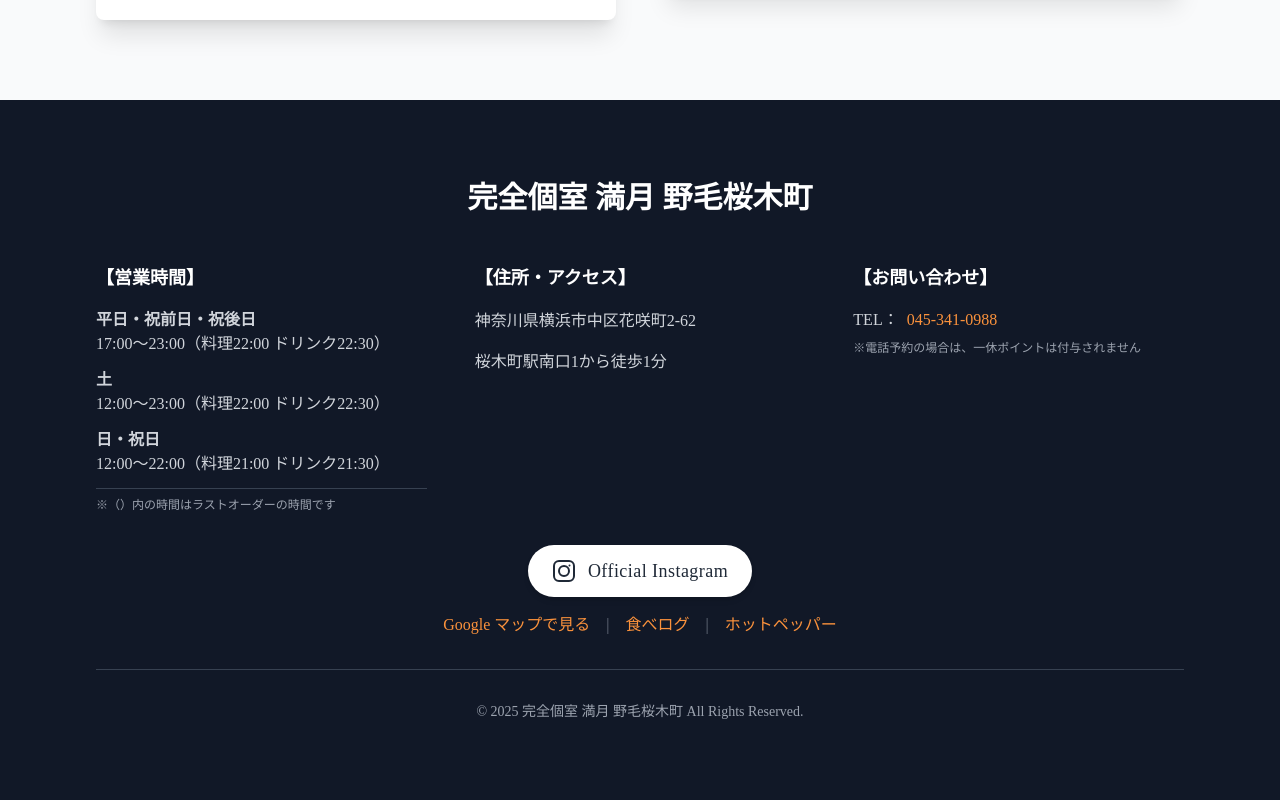
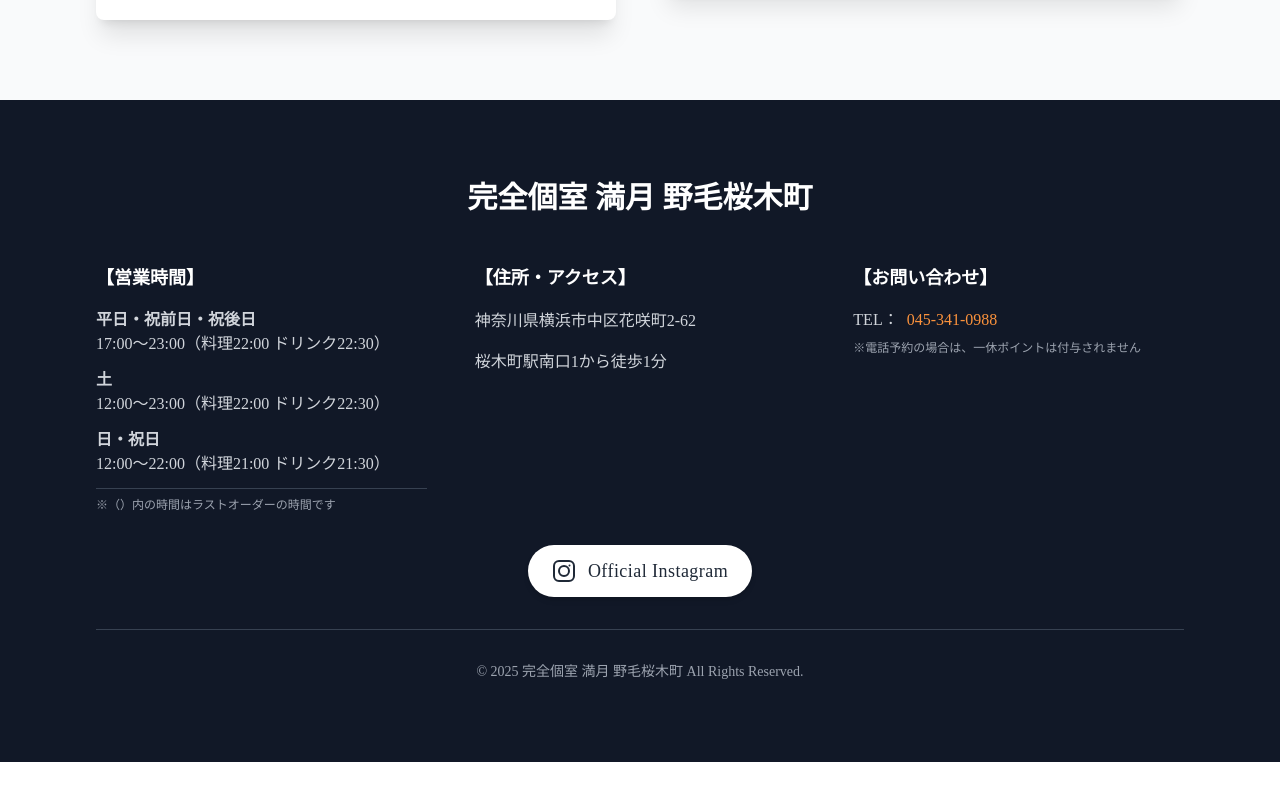
Before and after one commit to Rio2Ryo/HeatSeed-HP-mangetsu-noge, a React (Vite) app: page / in a window 1280 px wide. Shown: the part 5247-6047 px from the top of the page. After the commit the page ends 6009 px from the top, so only its background shows below. Built offline with nearby package versions, Linux system fonts and the light colour scheme; grey boxes are pictures that could not be loaded.

Commit message:
フッターからGoogleマップ・食べログ・ホットペッパーリンク削除

```diff
--- a/src/components/Footer.jsx
+++ b/src/components/Footer.jsx
@@ -78,35 +78,6 @@ const Footer = () => {
               <span>Official Instagram</span>
             </a>
           </div>
-
-          <div className="space-y-2 sm:space-y-0 sm:space-x-4">
-            <a
-              href="https://www.google.com/maps/search/?api=1&query=35.4497277,139.62959899999998"
-              target="_blank"
-              rel="noopener noreferrer"
-              className="inline-block text-orange-400 hover:text-orange-300 text-sm sm:text-base transition-colors"
-            >
-              Google マップで見る
-            </a>
-            <span className="hidden sm:inline text-gray-500">|</span>
-            <a
-              href="https://tabelog.com/kanagawa/A1401/A140102/14095421/"
-              target="_blank"
-              rel="noopener noreferrer"
-              className="inline-block text-orange-400 hover:text-orange-300 text-sm sm:text-base transition-colors"
-            >
-              食べログ
-            </a>
-            <span className="hidden sm:inline text-gray-500">|</span>
-            <a
-              href="https://www.hotpepper.jp/strJ003851137/"
-              target="_blank"
-              rel="noopener noreferrer"
-              className="inline-block text-orange-400 hover:text-orange-300 text-sm sm:text-base transition-colors"
-            >
-              ホットペッパー
-            </a>
-          </div>
         </div>
 
         {/* コピーライト */}
```
